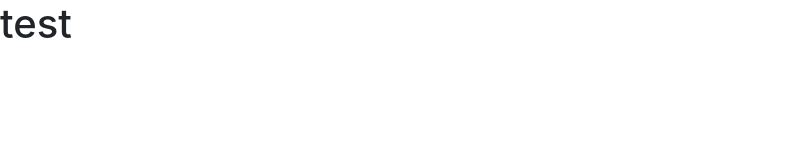
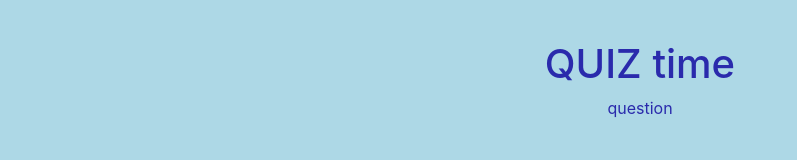
Before and after one commit to fotispsyrras/quiz, a plain HTML site: page intex.html in a window 1280 px wide. Shown: the whole page, without its empty margins (0-797 px from the left). Drawn offline with nearby package versions, Linux system fonts and the light colour scheme.

Commit message:
light blue font and blue letters at container

```diff
--- a/intex.html
+++ b/intex.html
@@ -1,15 +1,17 @@
 <!DOCTYPE html>
-<html lang="en">
+<html lang="el">
 <head>
     <meta charset="UTF-8">
     <meta name="viewport" content="width=device-width, initial-scale=1.0">
     <title>Document</title>
+    <link rel="stylesheet" href="https://stackpath.bootstrapcdn.com/bootstrap/4.4.1/css/bootstrap.min.css" integrity="sha384-Vkoo8x4CGsO3+Hhxv8T/Q5PaXtkKtu6ug5TOeNV6gBiFeWPGFN9MuhOf23Q9Ifjh" crossorigin="anonymous">
     <link rel="stylesheet" href="style.css">
-    <link rel="stylesheet" href="https://stackpath.bootstrapcdn.com/bootstrap/4.4.1/css/bootstrap.min.css" integrity="sha384-Vkoo8x4CGsO3+Hhxv8T/Q5PaXtkKtu6ug5TOeNV6gBiFeWPGFN9MuhOf23Q9Ifjh" crossorigin="anonymous">
 
 </head>
 <body>
-    <h1>test</h1>
-
+    <div class="container">
+        <h1>QUIZ time</h1>
+        <p>question</p>
+    </div>
 </body>
 </html>
--- a/style.css
+++ b/style.css
@@ -1,6 +1,15 @@
 body {
-    background-color: lightblue;
+    background-color:lightblue;
+    text-align: center;
+
   }
-.container{
-    text-align: center;
+
+  .container {
+      color: rgb(42, 42, 172)
+
+  }
+
+h1 {
+    margin-top: 1em;
+
 }
```
